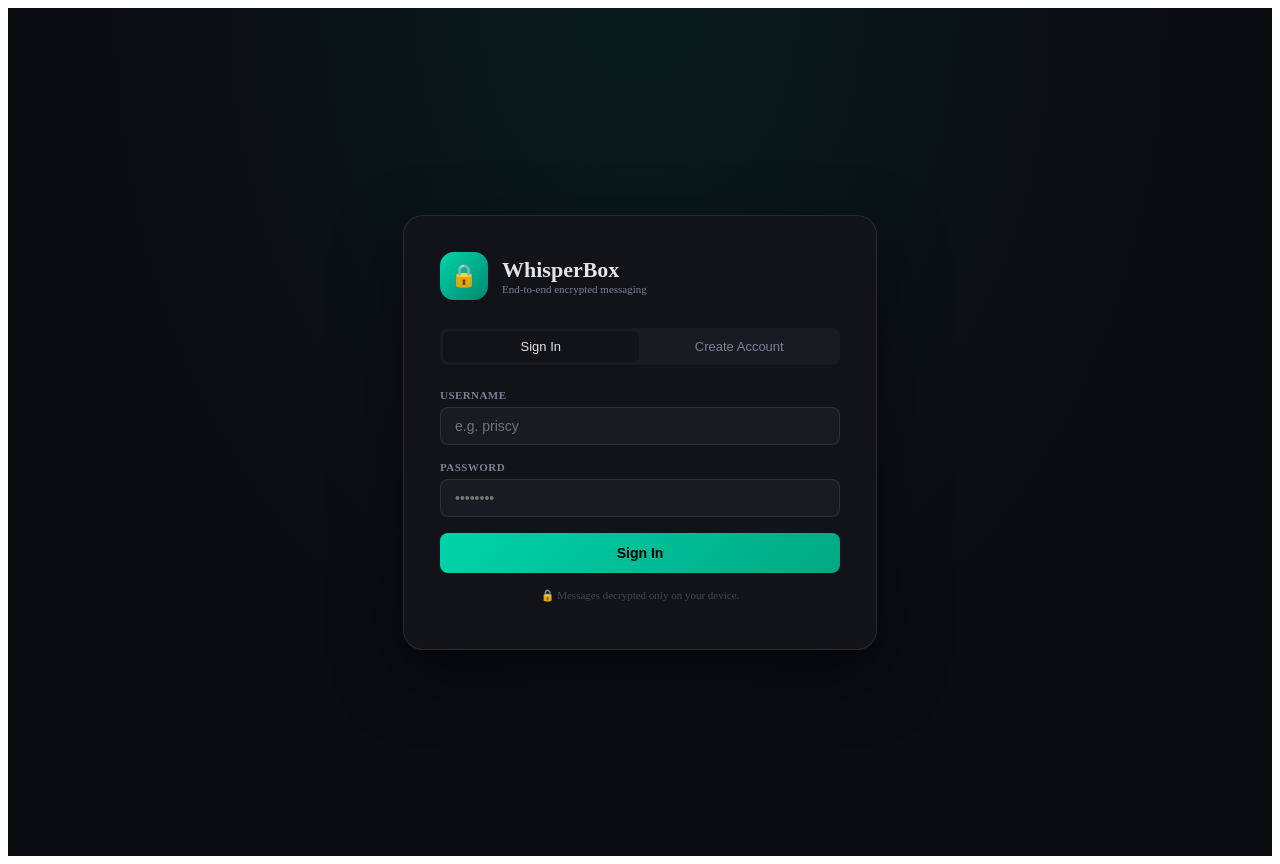
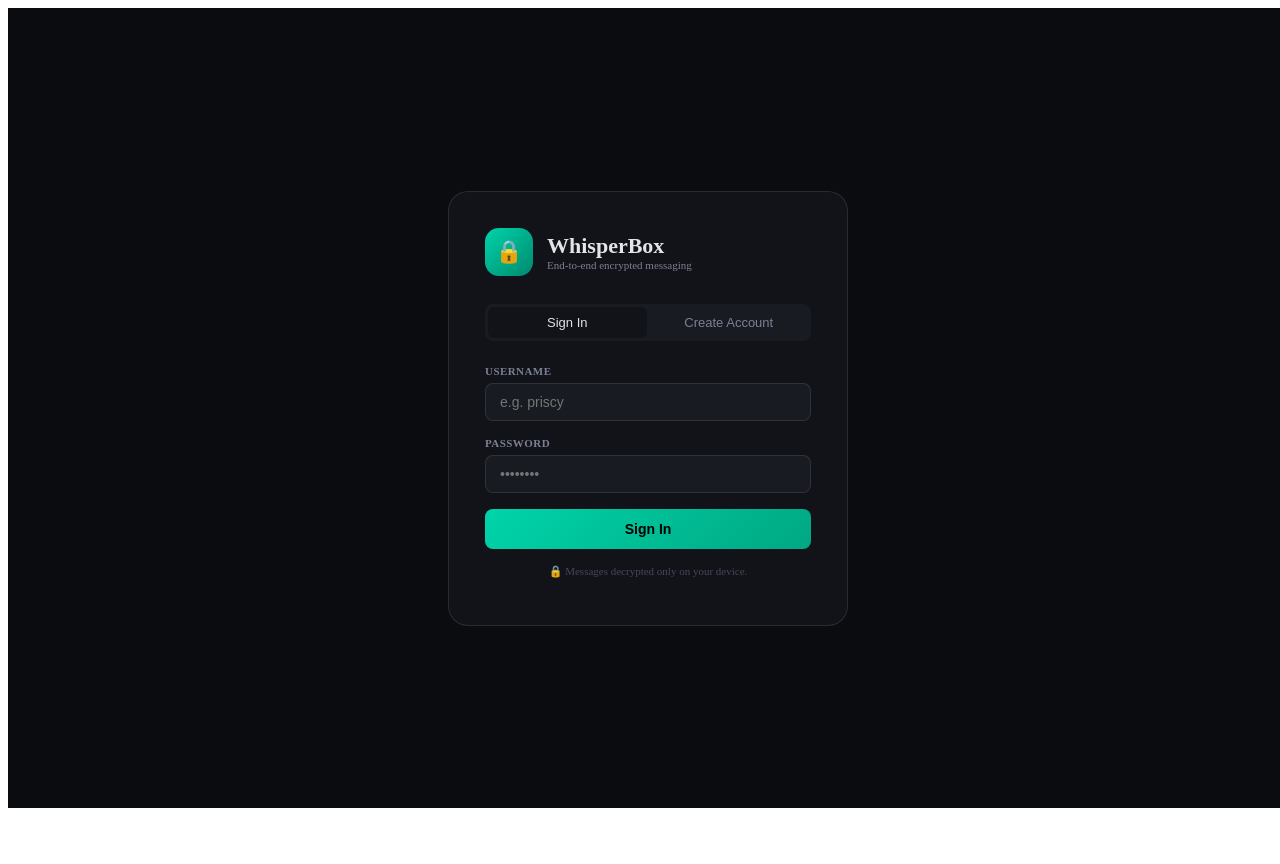
Before and after one commit to PriscyAmore/whisperbox, a React (Vite) app: page /#/auth in a window 1280 px wide. After the commit the page ends 816 px from the top, so only its background shows below. Built offline with nearby package versions, Linux system fonts and the light colour scheme.

Commit message:
Refactor AuthPage styles and error messages

```diff
--- a/src/pages/AuthPage.jsx
+++ b/src/pages/AuthPage.jsx
@@ -32,7 +32,7 @@ export default function AuthPage() {
         const user = res.data.user || { username };
         const hasKeys = await hasKeyPair(username);
         if (!hasKeys) {
-          setError("No keys found. Please register again on this device.");
+          setError("No keys found on this device. Please register again.");
           setLoading(false);
           setStatus("");
           return;
@@ -47,14 +47,19 @@ export default function AuthPage() {
     }
   };
 
+  const tabBtn = (m) => ({
+    flex:1, padding:"8px", border:"none", borderRadius:"6px",
+    background: mode===m ? "#111318" : "transparent",
+    color: mode===m ? "#e2e4ea" : "#7c8096",
+    cursor:"pointer", fontSize:"13px", fontWeight:500
+  });
+
   return (
-    <div style={{ display:"flex", alignItems:"center", justifyContent:"center", minHeight:"100vh", background:"radial-gradient(ellipse at 50% 0%, rgba(0,212,170,0.08) 0%, transparent 60%), #0a0c10", padding:"24px" }}>
-      <div style={{ width:"100%", maxWidth:"400px", background:"#111318", border:"1px solid rgba(255,255,255,0.1)", borderRadius:"20px", padding:"36px", boxShadow:"0 24px 64px rgba(0,0,0,0.5)" }}>
+    <div style={{ display:"flex", alignItems:"center", justifyContent:"center", minHeight:"100vh", minWidth:"100vw", background:"#0a0c10", padding:"24px", boxSizing:"border-box" }}>
+      <div style={{ width:"100%", maxWidth:"400px", background:"#111318", border:"1px solid rgba(255,255,255,0.1)", borderRadius:"20px", padding:"36px", boxSizing:"border-box" }}>
 
         <div style={{ display:"flex", alignItems:"center", gap:"14px", marginBottom:"28px" }}>
-          <div style={{ width:"48px", height:"48px", borderRadius:"14px", background:"linear-gradient(135deg, #00d4aa, #00896e)", display:"flex", alignItems:"center", justifyContent:"center", flexShrink:0 }}>
-            <span style={{ fontSize:"22px" }}>🔒</span>
-          </div>
+          <div style={{ width:"48px", height:"48px", borderRadius:"14px", background:"linear-gradient(135deg,#00d4aa,#00896e)", display:"flex", alignItems:"center", justifyContent:"center", flexShrink:0, fontSize:"22px" }}>🔒</div>
           <div>
             <h1 style={{ fontSize:"22px", fontWeight:700, color:"#e2e4ea", margin:0 }}>WhisperBox</h1>
             <p style={{ fontSize:"11px", color:"#7c8096", margin:0 }}>End-to-end encrypted messaging</p>
@@ -62,27 +67,27 @@ export default function AuthPage() {
         </div>
 
         <div style={{ display:"flex", background:"#181b22", borderRadius:"8px", padding:"3px", marginBottom:"24px", gap:"3px" }}>
-          <button onClick={() => { setMode("login"); setError(""); }} style={{ flex:1, padding:"8px", border:"none", borderRadius:"6px", background: mode==="login" ? "#111318" : "transparent", color: mode==="login" ? "#e2e4ea" : "#7c8096", cursor:"pointer", fontSize:"13px", fontWeight:500 }}>Sign In</button>
-          <button onClick={() => { setMode("register"); setError(""); }} style={{ flex:1, padding:"8px", border:"none", borderRadius:"6px", background: mode==="register" ? "#111318" : "transparent", color: mode==="register" ? "#e2e4ea" : "#7c8096", cursor:"pointer", fontSize:"13px", fontWeight:500 }}>Create Account</button>
+          <button style={tabBtn("login")} onClick={() => { setMode("login"); setError(""); }}>Sign In</button>
+          <button style={tabBtn("register")} onClick={() => { setMode("register"); setError(""); }}>Create Account</button>
         </div>
 
         <form onSubmit={handleSubmit} style={{ display:"flex", flexDirection:"column", gap:"16px" }}>
           <div style={{ display:"flex", flexDirection:"column", gap:"6px" }}>
             <label style={{ fontSize:"11px", fontWeight:600, color:"#7c8096", textTransform:"uppercase", letterSpacing:"0.04em" }}>Username</label>
-            <input type="text" value={username} onChange={(e) => setUsername(e.target.value)} placeholder="e.g. priscy" required disabled={loading}
-              style={{ padding:"10px 14px", border:"1px solid rgba(255,255,255,0.1)", borderRadius:"8px", background:"#181b22", color:"#e2e4ea", fontSize:"14px", outline:"none" }} />
+            <input type="text" value={username} onChange={e => setUsername(e.target.value)} placeholder="e.g. priscy" required disabled={loading}
+              style={{ padding:"10px 14px", border:"1px solid rgba(255,255,255,0.1)", borderRadius:"8px", background:"#181b22", color:"#e2e4ea", fontSize:"14px", outline:"none", boxSizing:"border-box", width:"100%" }} />
           </div>
           <div style={{ display:"flex", flexDirection:"column", gap:"6px" }}>
             <label style={{ fontSize:"11px", fontWeight:600, color:"#7c8096", textTransform:"uppercase", letterSpacing:"0.04em" }}>Password</label>
-            <input type="password" value={password} onChange={(e) => setPassword(e.target.value)} placeholder="••••••••" required disabled={loading}
-              style={{ padding:"10px 14px", border:"1px solid rgba(255,255,255,0.1)", borderRadius:"8px", background:"#181b22", color:"#e2e4ea", fontSize:"14px", outline:"none" }} />
+            <input type="password" value={password} onChange={e => setPassword(e.target.value)} placeholder="••••••••" required disabled={loading}
+              style={{ padding:"10px 14px", border:"1px solid rgba(255,255,255,0.1)", borderRadius:"8px", background:"#181b22", color:"#e2e4ea", fontSize:"14px", outline:"none", boxSizing:"border-box", width:"100%" }} />
           </div>
 
           {error && <div style={{ padding:"10px 14px", borderRadius:"8px", background:"rgba(255,92,92,0.1)", border:"1px solid rgba(255,92,92,0.2)", color:"#ff5c5c", fontSize:"13px" }}>{error}</div>}
           {status && <div style={{ display:"flex", alignItems:"center", gap:"8px", fontSize:"13px", color:"#00d4aa" }}><span style={{ width:"7px", height:"7px", borderRadius:"50%", background:"#00d4aa", display:"inline-block" }}></span>{status}</div>}
 
           <button type="submit" disabled={loading}
-            style={{ padding:"12px", border:"none", borderRadius:"8px", background:"linear-gradient(135deg, #00d4aa, #00a882)", color:"#000", fontSize:"14px", fontWeight:700, cursor: loading ? "not-allowed" : "pointer", opacity: loading ? 0.5 : 1 }}>
+            style={{ padding:"12px", border:"none", borderRadius:"8px", background:"linear-gradient(135deg,#00d4aa,#00a882)", color:"#000", fontSize:"14px", fontWeight:700, cursor: loading ? "not-allowed" : "pointer", opacity: loading ? 0.5 : 1, width:"100%" }}>
             {loading ? "Please wait…" : mode === "register" ? "Create Account & Generate Keys" : "Sign In"}
           </button>
         </form>
```
